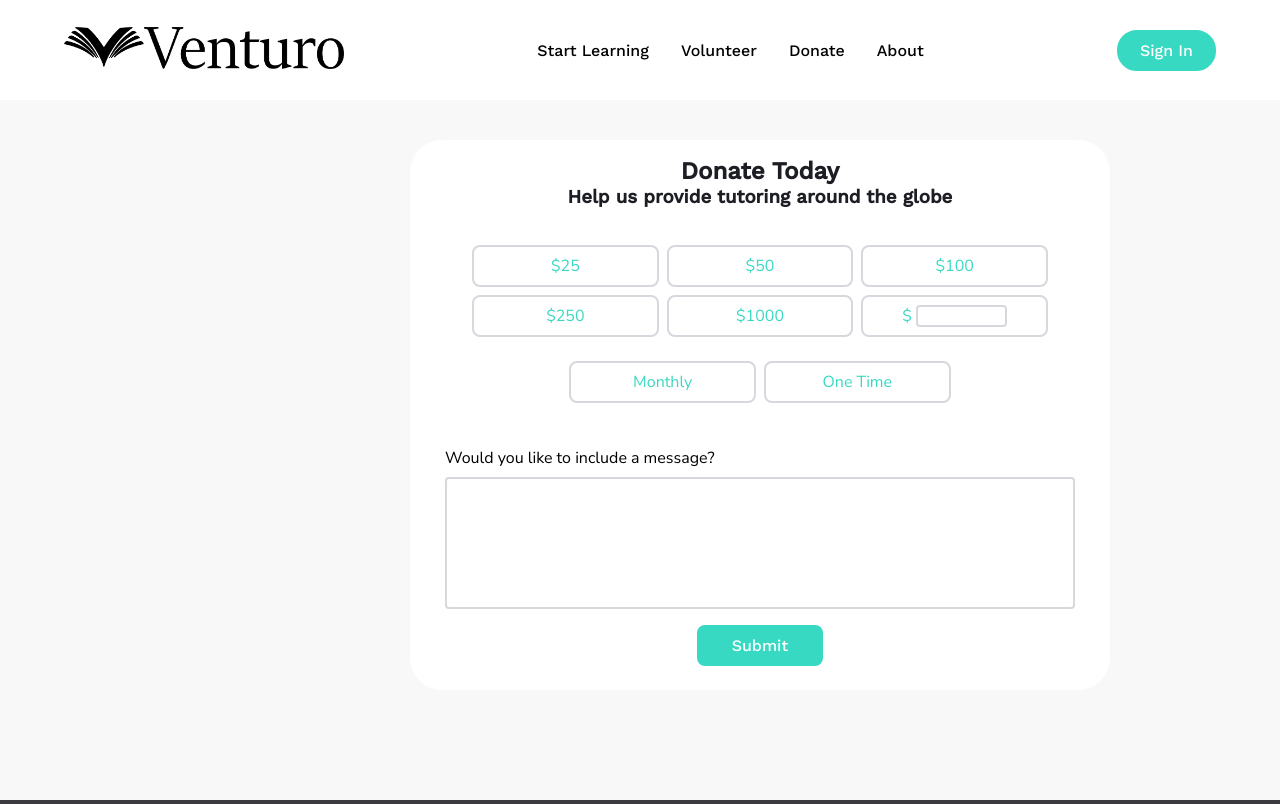
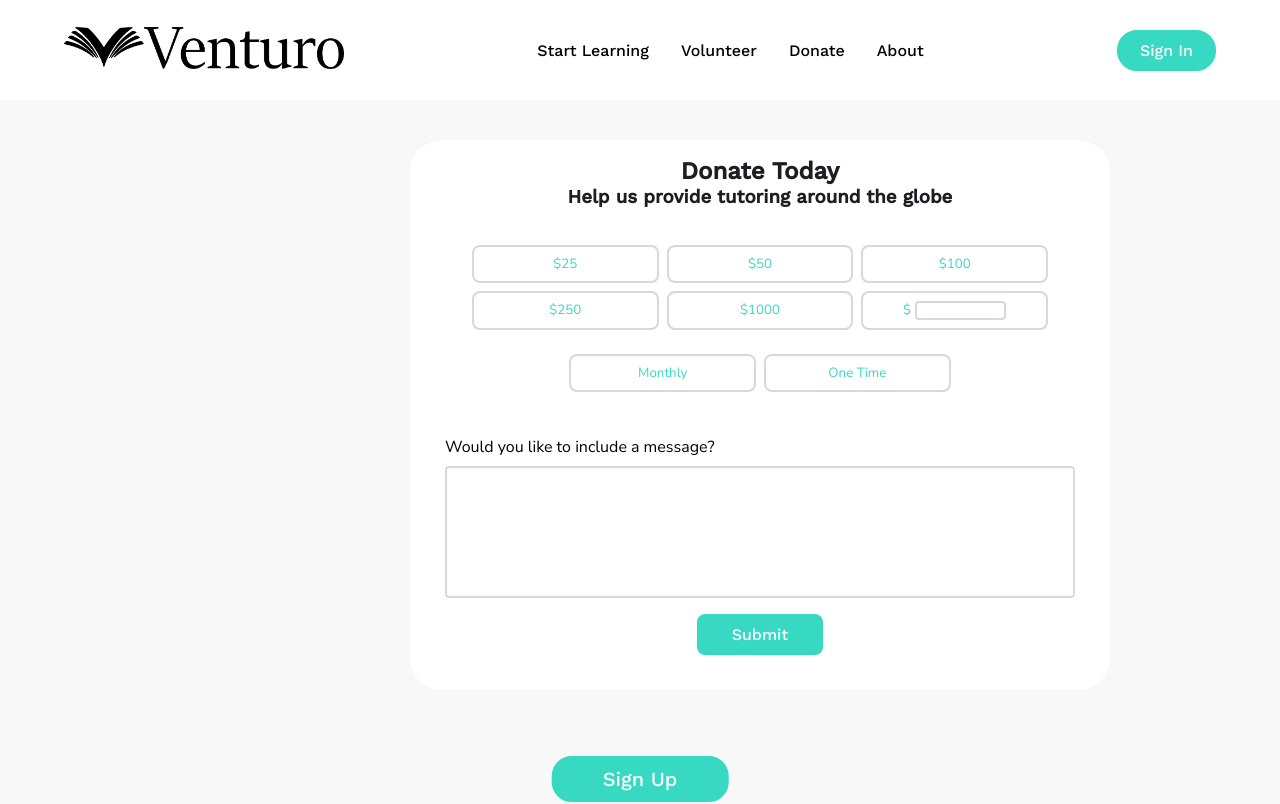
Before and after one commit to Arnav350/venturo, a React (Create React App) app: page /Donate in a window 1280 px wide. Shown: the top 804 px of the page. Built offline with nearby package versions, Linux system fonts and the light colour scheme.

Commit message:
Added nav functionality to sign, added sign button and changed button focus for donate

```diff
--- a/src/App.css
+++ b/src/App.css
@@ -32,7 +32,8 @@ label {
   cursor: pointer;
 }
 
-main {
+main,
+.nav-bar {
   transition: filter 500ms ease;
 }
 
@@ -76,9 +77,3 @@ button {
   color: #34ebcd;
   border: #e0e2e6 solid;
 }
-
-.gray-button:hover {
-  background-color: #3a3a3f;
-  border: #3a3a3f solid 2px;
-  color: #f8f8f8;
-}
--- a/src/components/Nav.css
+++ b/src/components/Nav.css
@@ -50,6 +50,7 @@
   background-color: #38d9c2;
   border: #38d9c2 solid;
   padding: 8px 20px;
+  font-size: 16px;
   border-radius: 20px;
   transition: all 200ms ease;
 }
--- a/src/components/Nav.jsx
+++ b/src/components/Nav.jsx
@@ -4,6 +4,7 @@ import "./Nav.css";
 import { Link } from "react-router-dom";
 import Logo from "../assets/logo.png";
 import Name from "../assets/venturo.png";
+import { openSign } from "../components/Utils.js";
 
 function Nav() {
   return (
@@ -18,14 +19,14 @@ function Nav() {
       </Link>
       <ul className="nav-ul">
         <li className="nav-li">
-          <Link to="/" className="nav-header">
+          <a className="nav-header" onClick={() => openSign("up")}>
             Start Learning
-          </Link>
+          </a>
         </li>
         <li className="nav-li">
-          <Link to="/" className="nav-header">
+          <a className="nav-header" onClick={() => openSign("up")}>
             Volunteer
-          </Link>
+          </a>
         </li>
         <li className="nav-li">
           <Link to="/Donate" className="nav-header">
@@ -38,9 +39,9 @@ function Nav() {
           </Link>
         </li>
       </ul>
-      <Link to="/" className="nav-sign blue-button">
+      <button className="nav-sign blue-button" onClick={() => openSign("in")}>
         Sign In
-      </Link>
+      </button>
     </nav>
   );
 }
--- a/src/components/Sign.css
+++ b/src/components/Sign.css
@@ -4,7 +4,7 @@
 .signup-card {
   position: absolute;
   left: 50%;
-  top: 70%;
+  top: 60%;
   transform: translate(-50%, -50%);
   display: flex;
   flex-direction: column;
--- a/src/components/Sign.jsx
+++ b/src/components/Sign.jsx
@@ -69,7 +69,7 @@ function Sign() {
               <FaEyeSlash className="signin-eye" onClick={() => showPass()} />
             )}
           </div>
-          <p className="signin-check">Temp</p>
+          <p className="signin-check"></p>
           <Link className="signin-button blue-button">Sign In</Link>
         </form>
         <Link className="signin-remember blue-text">
--- a/src/components/Utils.js
+++ b/src/components/Utils.js
@@ -14,6 +14,7 @@ export const openSign = (input) => {
   const signups = document.querySelector(".signup-card").style;
   const bodys = document.querySelector("body").style;
   const mains = document.querySelector("main").style;
+  const navs = document.querySelector(".nav-bar").style;
 
   let winWidth = window.innerWidth;
   let docWidth = document.documentElement.clientWidth;
@@ -27,17 +28,19 @@ export const openSign = (input) => {
   if (input === "in") {
     signins.zIndex = 1;
     signins.opacity = 1;
-    signins.top = "calc(50% + 50px)";
+    signins.top = "50%";
     signins.left = signLeft;
   } else {
     signups.zIndex = 1;
     signups.opacity = 1;
-    signups.top = "calc(50% + 50px)";
+    signups.top = "50%";
     signups.left = signLeft;
   }
 
   mains.filter = "blur(10px)";
   mains.pointerEvents = "none";
+  navs.filter = "blur(10px)";
+  navs.pointerEvents = "none";
   bodys.overflow = "hidden";
   window.scrollTo(0, 0);
 };
@@ -47,20 +50,21 @@ export const closeSign = (input) => {
   const signups = document.querySelector(".signup-card").style;
   const bodys = document.querySelector("body").style;
   const mains = document.querySelector("main").style;
+  const navs = document.querySelector(".nav-bar").style;
 
   bodys.paddingRight = 0;
 
   if (input === "in") {
     signins.zIndex = -1;
     signins.opacity = 0;
-    signins.top = "70%";
+    signins.top = "60%";
     signins.left = signups.left;
     document.querySelector(".signin-email").value = "";
     document.querySelector(".signin-password").value = "";
   } else {
     signups.zIndex = -1;
     signups.opacity = 0;
-    signups.top = "70%";
+    signups.top = "60%";
     signups.left = signins.left;
     document.querySelector(".signup-email").value = "";
     document.querySelector(".signup-password").value = "";
@@ -70,5 +74,7 @@ export const closeSign = (input) => {
 
   mains.filter = `blur(0px)`;
   mains.pointerEvents = "all";
+  navs.filter = `blur(0px)`;
+  navs.pointerEvents = "all";
   bodys.overflow = "visible";
 };
--- a/src/pages/Donate.css
+++ b/src/pages/Donate.css
@@ -2,7 +2,7 @@
 
 .donate {
   position: relative;
-  height: 700px;
+  height: 750px;
 }
 
 .donate-card {
@@ -47,6 +47,20 @@
   transition: all 300ms ease;
 }
 
+.donate-amount:hover,
+.donate-time:hover {
+  background-color: #3a3a3f;
+  border: #3a3a3f solid 2px;
+  color: #f8f8f8;
+}
+
+.donate-amount:focus,
+.donate-time:focus {
+  background-color: #3a3a3f;
+  border: #3a3a3f solid 2px;
+  color: #f8f8f8;
+}
+
 .donate-message {
   display: flex;
   flex-direction: column;
@@ -78,7 +92,23 @@
   background-color: #38d9c2;
   border: #38d9c2 solid;
   padding: 8px 32px;
+  font-size: 16px;
   border-radius: 8px;
   margin: 16px auto;
   transition: all 300ms ease;
 }
+
+.donate-sign {
+  position: absolute;
+  top: 640px;
+  left: 50%;
+  transform: translateX(-50%);
+  color: #ffffff;
+  background-color: #38d9c2;
+  border: #38d9c2 solid;
+  padding: 8px 48px;
+  font-size: 20px;
+  border-radius: 20px;
+  margin: 16px auto;
+  transition: all 300ms ease;
+}
--- a/src/pages/Donate.jsx
+++ b/src/pages/Donate.jsx
@@ -19,32 +19,32 @@ function Donate() {
                 <h3>Help us provide tutoring around the globe</h3>
               </div>
               <div className="donate-box">
-                <div className="donate-amount gray-button">
+                <button className="donate-amount">
                   <p>$25</p>
-                </div>
-                <div className="donate-amount gray-button">
+                </button>
+                <button className="donate-amount">
                   <p>$50</p>
-                </div>
-                <div className="donate-amount gray-button">
+                </button>
+                <button className="donate-amount">
                   <p>$100</p>
-                </div>
-                <div className="donate-amount gray-button">
+                </button>
+                <button className="donate-amount">
                   <p>$250</p>
-                </div>
-                <div className="donate-amount gray-button">
+                </button>
+                <button className="donate-amount">
                   <p>$1000</p>
-                </div>
-                <div className="donate-amount">
+                </button>
+                <button className="donate-amount">
                   <p>$</p>
                   <input type="text" className="donate-number" />
-                </div>
+                </button>
                 <div className="donate-box">
-                  <div className="donate-time gray-button">
+                  <button className="donate-time">
                     <p>Monthly</p>
-                  </div>
-                  <div className="donate-time gray-button">
+                  </button>
+                  <button className="donate-time">
                     <p>One Time</p>
-                  </div>
+                  </button>
                 </div>
               </div>
               <div className="donate-message">
@@ -55,6 +55,7 @@ function Donate() {
                 Submit
               </Link>
             </div>
+            <button className="donate-sign blue-button">Sign Up</button>
           </div>
         </section>
       </main>
--- a/src/pages/Main.css
+++ b/src/pages/Main.css
@@ -99,24 +99,10 @@
   position: relative;
   color: #000000;
   font-family: 'Nunito Sans', sans-serif;
-  /* text-decoration: underline; */
+  text-decoration: underline;
 }
 
-.steps-link::after {
-  content: "";
-  position: absolute;
-  height: 1.5px;
-  width: 100%;
-  bottom: 4px;
-  left: 0px;
-  background-color: #1d1e24;
-  transition: all 1000ms ease;
-}
 
-.steps-link:hover::after {
-  content: "";
-  animation: steps 1500ms infinite ease;
-}
 
 @keyframes steps {
   0% {
```
Also changed, not shown: public/logo.png, 1 other file (tests, documents, lock files or other folders).
